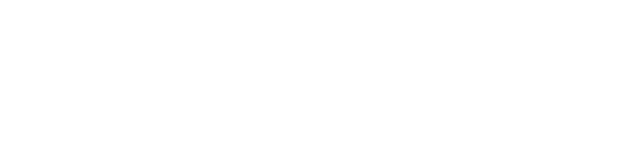
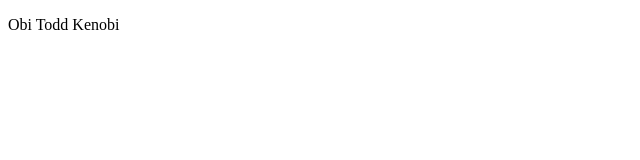
Before and after one commit to DjgutiA/proyectoDemoCursoPrework, a plain HTML site: page index.html in a window 1280 px wide. Shown: the whole page, without its empty margins (0-640 px from the left). Drawn offline with Linux system fonts and the light colour scheme.

Commit message:
cambios al Jedi

```diff
--- a/index.html
+++ b/index.html
@@ -7,6 +7,8 @@
     <title>Todd</title>
 </head>
 <body>
-
+    <p>
+        Obi Todd Kenobi
+    </p>
 </body>
 </html>
```
